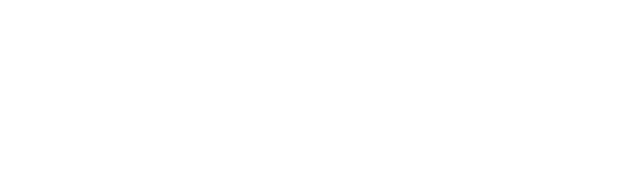
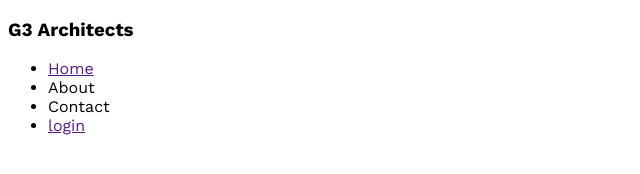
Before and after one commit to mdmasum4713/G3-Architects-website, a plain HTML site: page index.html in a window 1280 px wide. Shown: the whole page, without its empty margins (0-640 px from the left). Drawn offline with nearby package versions, Linux system fonts and the light colour scheme.

Commit message:
setup google font

```diff
--- a/index.html
+++ b/index.html
@@ -7,6 +7,22 @@
     <link rel="stylesheet" href="style.css">
 </head>
 <body>
+    <header>
+            <nav>
+                <h3>G3 Architects</h3>
+                <ul>
+                    <li><a href="">Home</a></li>
+                    <li><a href=""></a>About</li>
+                    <li><a href=""></a>Contact</li>
+                    <li><a href="">login</a></li>
+                </ul>
+            </nav>
+    </header>
+   <main>
 
+   </main>
+   <footer>
+
+   </footer>
 </body>
 </html>
--- a/style.css
+++ b/style.css
@@ -0,0 +1,7 @@
+/*work sans font from google fonts*/
+@import url('https://fonts.googleapis.com/css2?family=Poppins:ital,wght@1,500&family=Work+Sans:wght@400;500;600;700;800&display=swap');
+
+*{
+    font-family: 'Poppins', sans-serif;
+font-family: 'Work Sans', sans-serif;
+}
```
